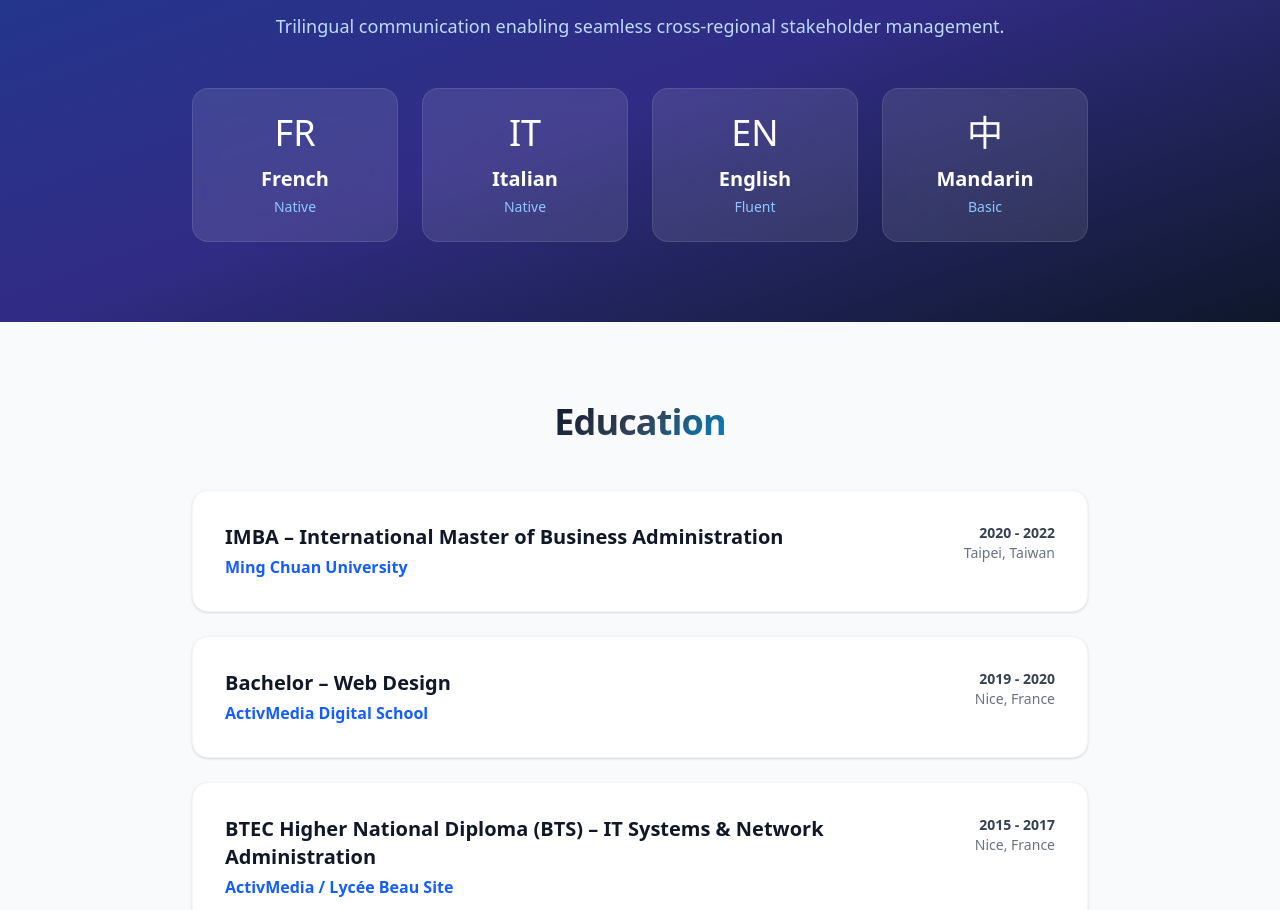
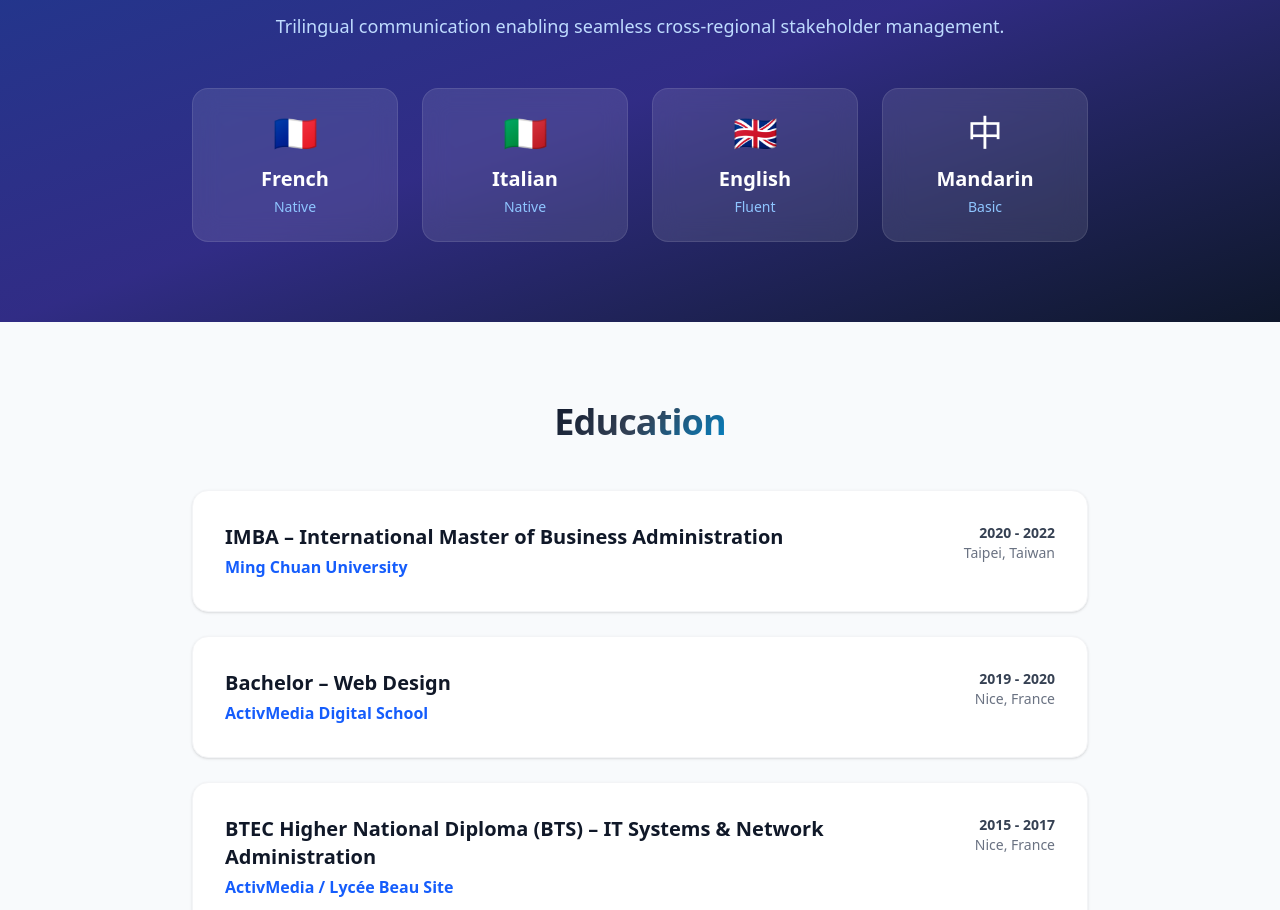
Before and after one commit to nizar-efk95/nizar-portfolio, a React (Vite) app: page / in a window 1280 px wide. Shown: the part 4212-5122 px from the top of the page. Built offline with nearby package versions, Linux system fonts and the light colour scheme.

Commit message:
Restore flags for FR, IT, EN

```diff
--- a/src/App.jsx
+++ b/src/App.jsx
@@ -211,9 +211,9 @@ function App() {
   ]
 
   const languages = [
-    { name: "French", level: "Native", flag: "FR" },
-    { name: "Italian", level: "Native", flag: "IT" },
-    { name: "English", level: "Fluent", flag: "EN" },
+    { name: "French", level: "Native", flag: "🇫🇷" },
+    { name: "Italian", level: "Native", flag: "🇮🇹" },
+    { name: "English", level: "Fluent", flag: "🇬🇧" },
     { name: "Mandarin", level: "Basic", flag: "中" }
   ]
 
```
